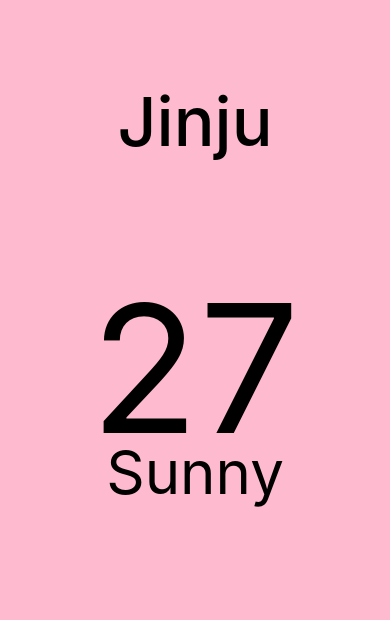
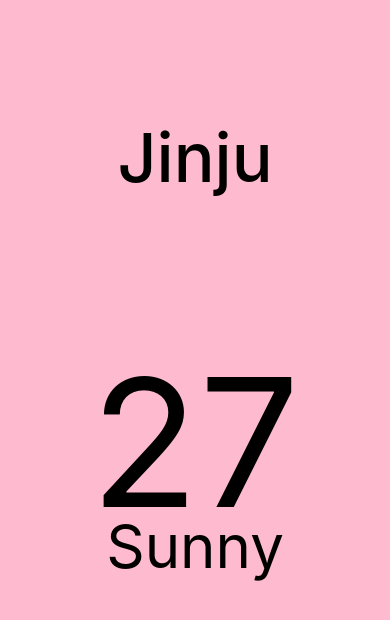
Before and after one commit to SeyoungYoo/WeatherApp, a React Native app: screen / in a window 390 px wide. Shown: the top 620 px of the page. Built offline with nearby package versions, Linux system fonts and the light colour scheme.

Commit message:
#2.6 Styles part Two

```diff
--- a/App.js
+++ b/App.js
@@ -1,5 +1,7 @@
 import React from 'react';
-import { View, Text, StyleSheet } from 'react-native';
+import { View, Text, StyleSheet, ScrollView, Dimensions } from 'react-native';
+
+const { width:SCREEN_WIDTH } = Dimensions.get("window");
 
 export default function App() {
   return (
@@ -7,12 +9,29 @@ export default function App() {
       <View style={styles.city}>
         <Text style={styles.cityName}>Jinju</Text>
       </View>
-      <View style={styles.weather}>
+      <ScrollView
+        pagingEnabled
+        showsHorizontalScrollIndicator={false}
+        horizontal
+        contentContainerStyle={styles.weather}
+      >
         <View style={styles.day}>
           <Text style={styles.temp}>27</Text>
           <Text style={styles.description}>Sunny</Text>
         </View>
-      </View>
+        <View style={styles.day}>
+          <Text style={styles.temp}>27</Text>
+          <Text style={styles.description}>Sunny</Text>
+        </View>
+        <View style={styles.day}>
+          <Text style={styles.temp}>27</Text>
+          <Text style={styles.description}>Sunny</Text>
+        </View>
+        <View style={styles.day}>
+          <Text style={styles.temp}>27</Text>
+          <Text style={styles.description}>Sunny</Text>
+        </View>
+      </ScrollView>
     </View>
   );
 }
@@ -31,10 +50,9 @@ const styles = StyleSheet.create({
     fontWeight: "500"
   },
   weather: {
-    flex: 3,
   },
   day: {
-    flex: 1,
+    width:SCREEN_WIDTH,
     alignItems: "center",
   },
   temp: {
```
